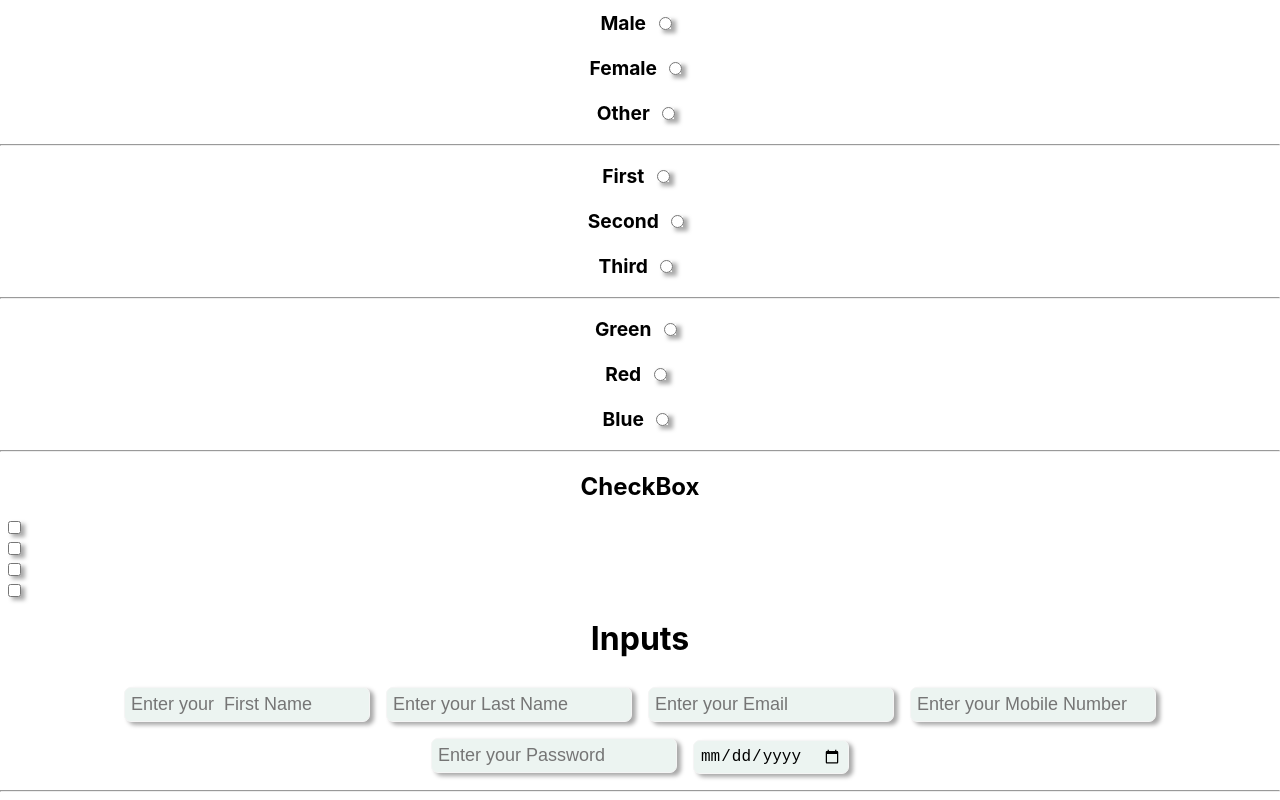
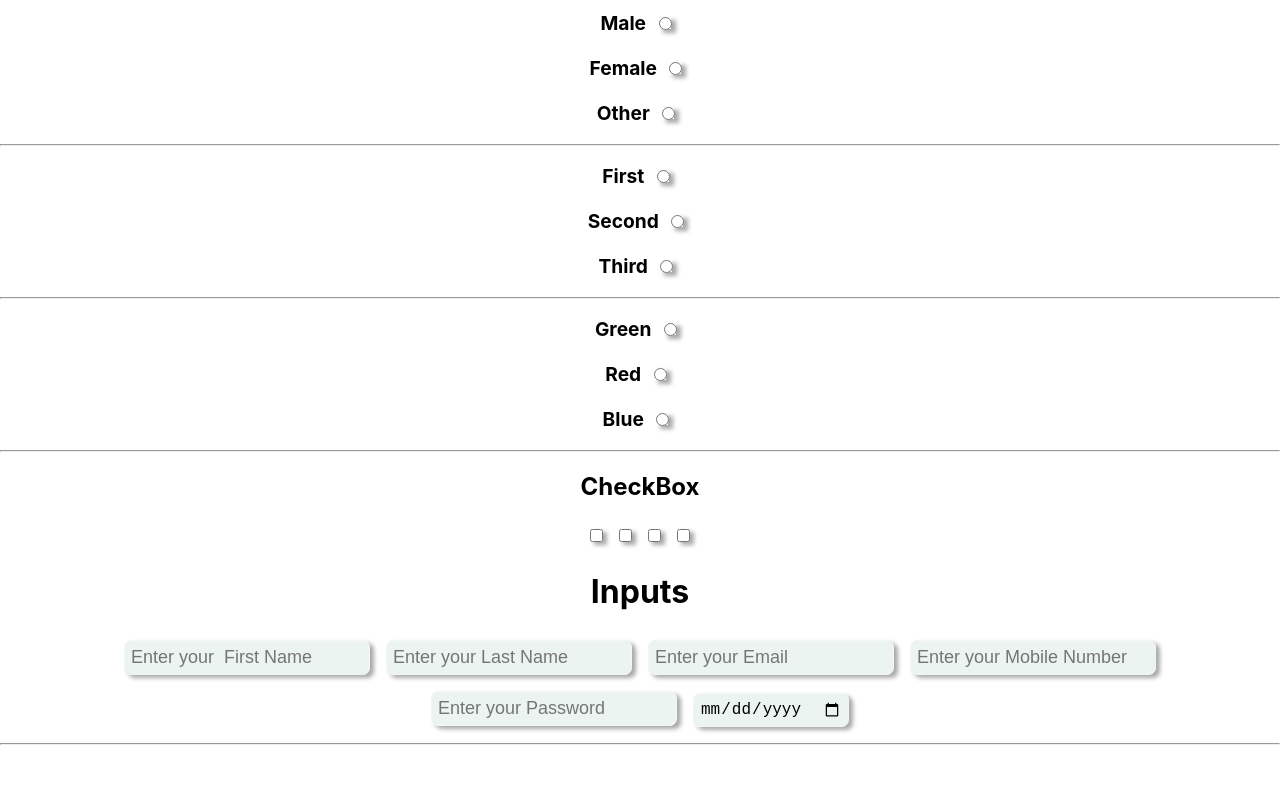
Before and after one commit to parvejg/component-library-321, a React (Create React App) app: page / in a window 1280 px wide. Shown: the part 465-1265 px from the top of the page. After the commit the page ends 1218 px from the top, so only its background shows below. Built offline with nearby package versions, Linux system fonts and the light colour scheme.

Commit message:
checkBox complete

```diff
--- a/src/App.css
+++ b/src/App.css
@@ -75,10 +75,10 @@ label{
   font-size: larger;
   font-weight: bold;
 }
-.checkBox{
+#checkBox{
   display: flex;
-  flex-direction: column;
-  align-items: center;
+  font-size: 20px;
+  font-weight: bold;
 }
 input{
   transition-duration: 0.4s;
```
